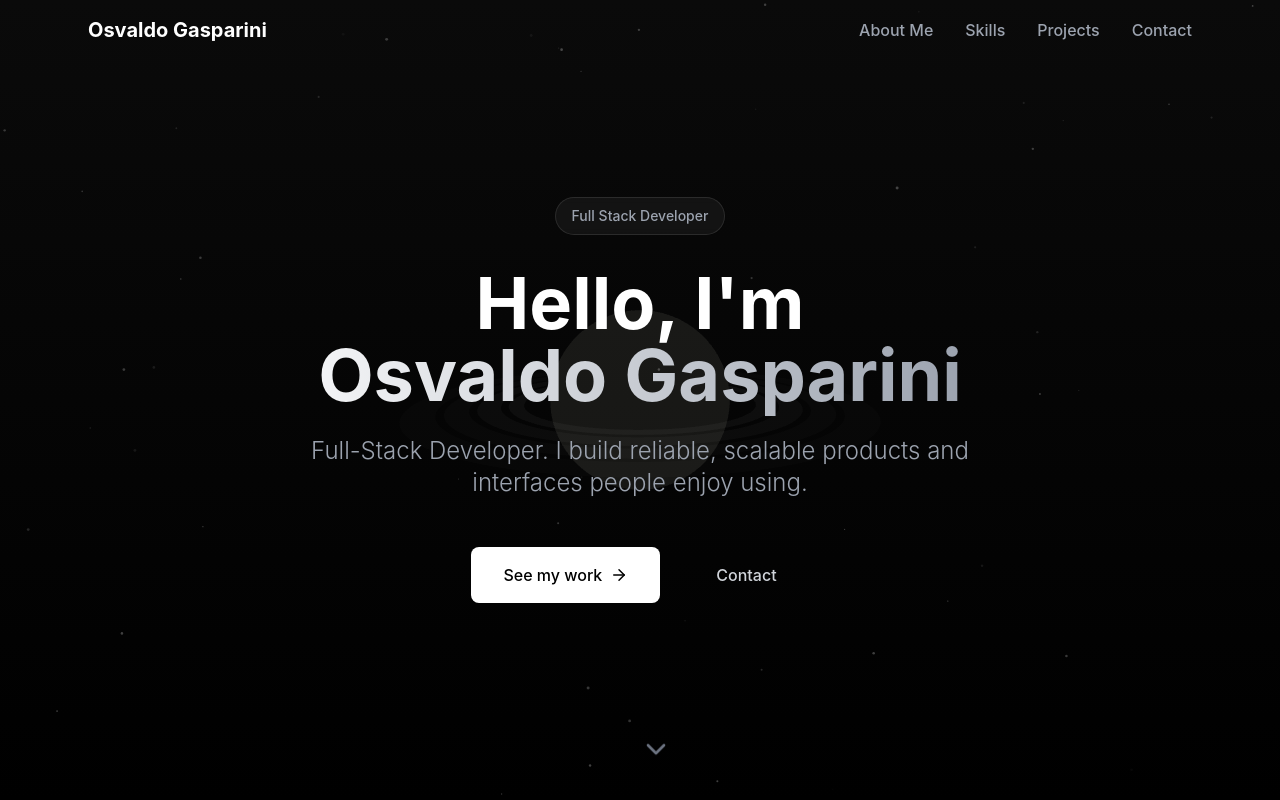
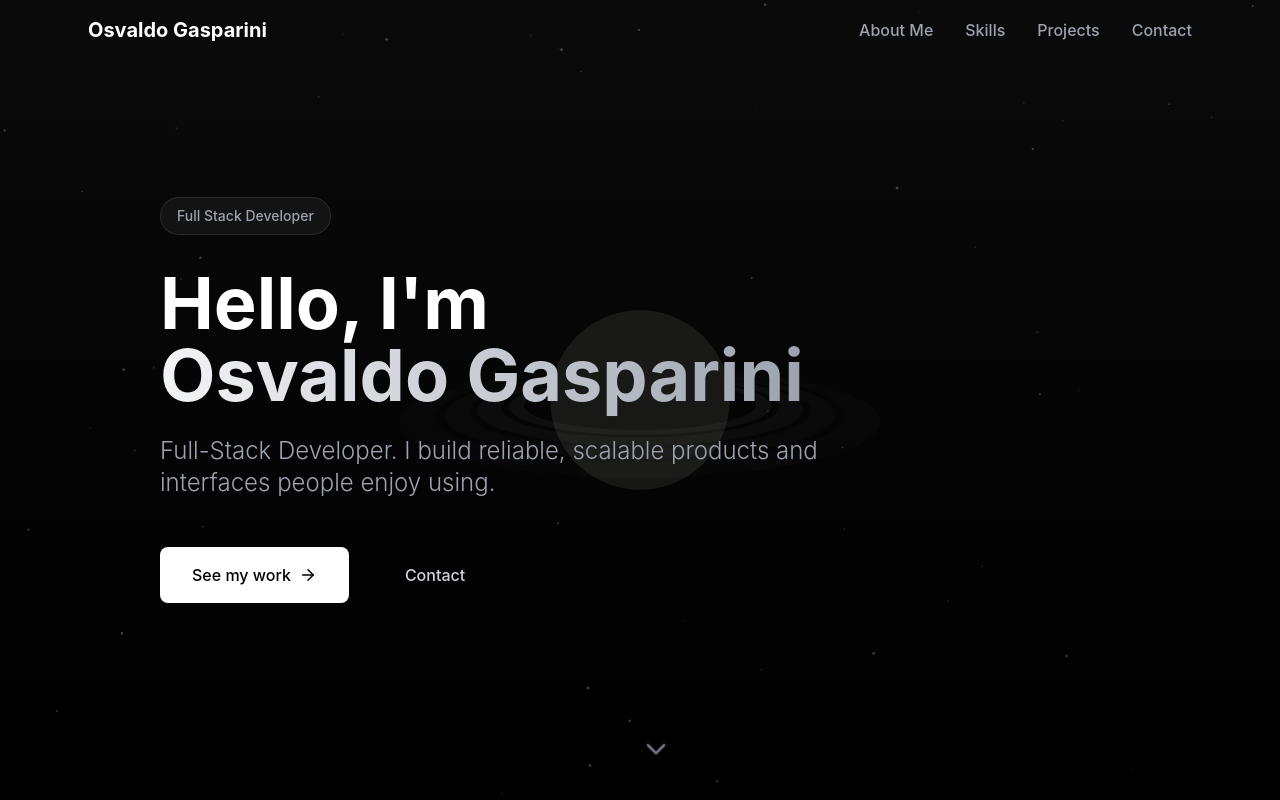
Before and after one commit to osvaldo-gasparini/portfolio, a React (Vite) app: page / in a window 1280 px wide. Shown: the top 800 px of the page. Built offline with nearby package versions, Linux system fonts and the light colour scheme.

Commit message:
style(hero): align hero to the left on desktop

```diff
--- a/src/components/Hero.tsx
+++ b/src/components/Hero.tsx
@@ -10,13 +10,13 @@ const Hero: React.FC = () => {
     };
 
     return (
-        <section className="min-h-screen flex items-center justify-center relative">
-            <div className="text-center z-10 max-w-4xl mx-auto px-6">
-                <div className="mb-8 inline-flex items-center gap-2 px-4 py-2 bg-white/5 backdrop-blur-sm border border-white/10 rounded-full text-gray-400 text-sm font-medium">
+        <section className="min-h-screen flex items-center justify-center lg:justify-start relative">
+            <div className="text-center z-10 max-w-4xl mx-auto lg:mx-0 px-6 lg:flex lg:flex-col lg:justify-start lg:pl-40">
+                <div className="mb-8 inline-flex items-center gap-2 px-4 py-2 bg-white/5 backdrop-blur-sm border border-white/10 rounded-full text-gray-400 text-sm font-medium w-min text-nowrap">
                     Full Stack Developer
                 </div>
 
-                <h1 className="text-5xl md:text-7xl font-bold mb-6 leading-tight">
+                <h1 className="text-5xl md:text-7xl font-bold mb-6 leading-tight lg:text-start">
                     <span className="text-white">Hello, I'm</span>
                     <br />
                     <span className="bg-gradient-to-r from-gray-100 to-gray-400 bg-clip-text text-transparent">
@@ -24,12 +24,12 @@ const Hero: React.FC = () => {
                     </span>
                 </h1>
 
-                <p className="text-xl md:text-2xl text-gray-400 mb-12 max-w-2xl mx-auto leading-relaxed font-light">
+                <p className="text-xl md:text-2xl text-gray-400 mb-12 max-w-2xl mx-auto leading-relaxed font-light lg:text-start">
                     Full-Stack Developer. I build reliable, scalable products
                     and interfaces people enjoy using.
                 </p>
 
-                <div className="flex flex-col sm:flex-row gap-6 justify-center items-center">
+                <div className="flex flex-col sm:flex-row gap-6 justify-center items-center lg:justify-start">
                     <button
                         onClick={() => scrollToNext()}
                         className="group bg-white text-black px-8 py-4 rounded-lg transition-all duration-300 transform hover:scale-105 hover:shadow-lg hover:shadow-white/10 flex items-center gap-2 font-medium"
```
